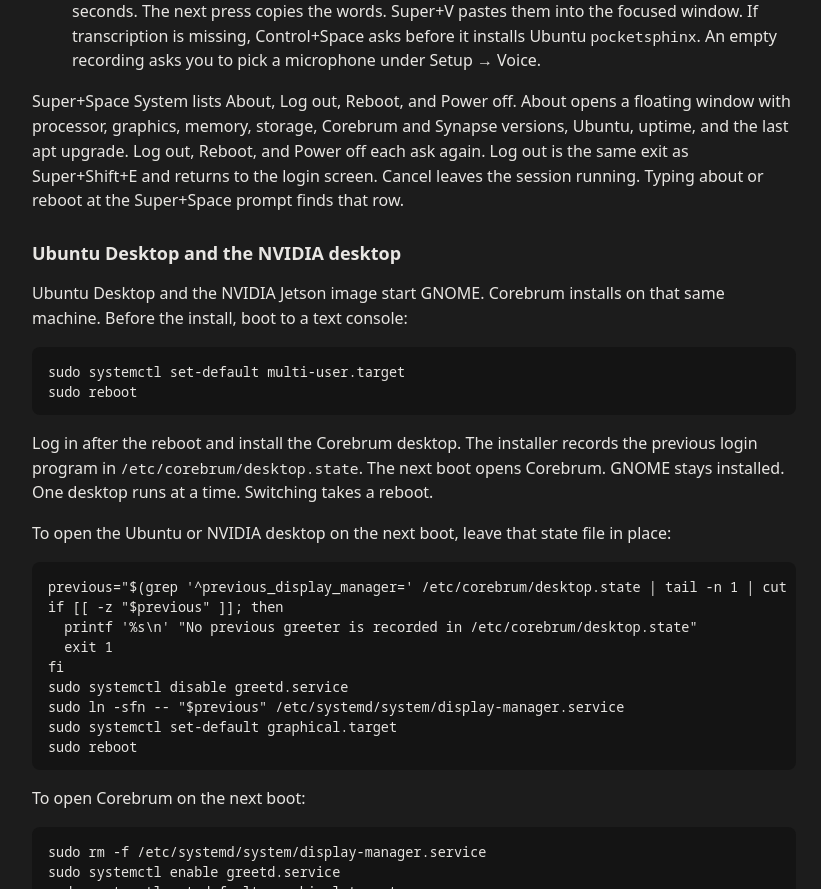
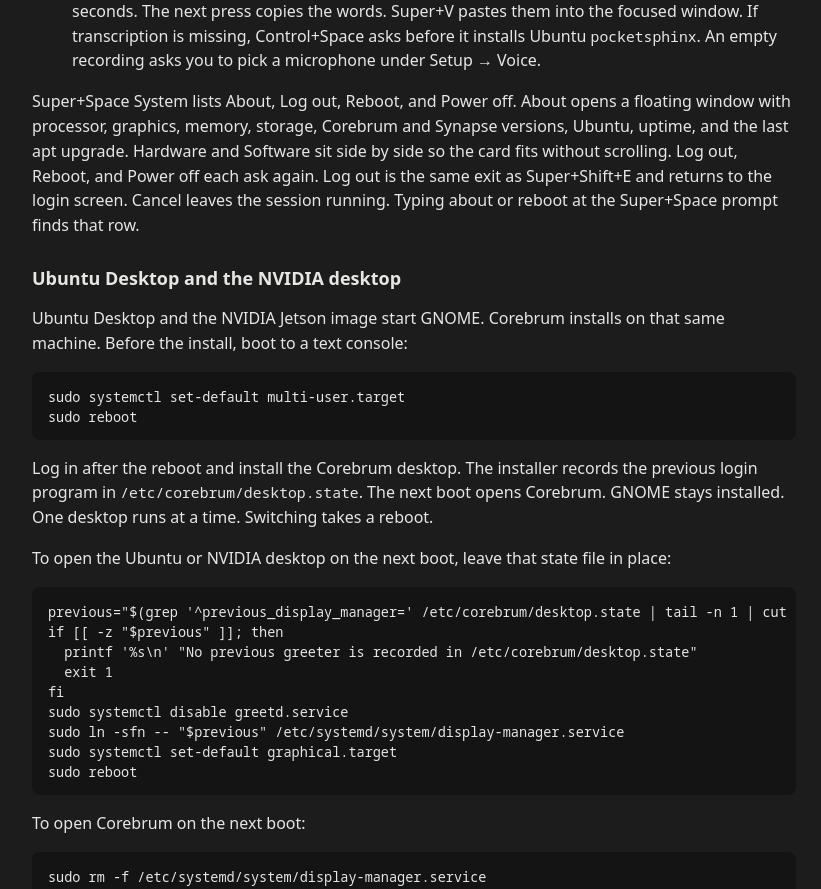
Before and after one commit to Corebrum/corebrum-os, a plain HTML site: page config/getting-started/desktop.html in a window 1280 px wide. Shown: the part 1935-2824 px from the top of the page, without its empty margins (16-837 px from the left). Drawn offline with Linux system fonts and the light colour scheme.

Commit message:
Show About in two columns so the card fits its window.
Hardware sits beside Software with Age centered below. Kitty sizes the
window in cells (120x26) and does not reuse its remembered size, which
had overridden the Sway resize rule. A narrower or shorter window falls
back to one column and drops the banner when needed. See 0138.

Co-Authored-By: Claude Opus 5.5 <noreply@anthropic.com>

```diff
--- a/config/getting-started/desktop.html
+++ b/config/getting-started/desktop.html
@@ -28,7 +28,7 @@
         <li><strong>Remote desktop</strong> shares this screen over VNC. Super+Space Setup then Remote desktop says install until <code>wayvnc</code> is present. Start listens on port 5900 and shows a password. A Mac uses Finder or Screen Sharing with the <code>vnc://</code> address. The Mac window title says Corebrum. Windows uses TigerVNC Viewer with the address and <code>::5900</code>. Linux uses Remmina with the address and <code>:5900</code>. The server does not start at login.</li>
         <li><strong>Transcription</strong> works in any app. Control+Space listens on the chosen microphone for up to 60 seconds. The next press copies the words. Super+V pastes them into the focused window. If transcription is missing, Control+Space asks before it installs Ubuntu <code>pocketsphinx</code>. An empty recording asks you to pick a microphone under Setup → Voice.</li>
       </ul>
-      <p>Super+Space System lists About, Log out, Reboot, and Power off. About opens a floating window with processor, graphics, memory, storage, Corebrum and Synapse versions, Ubuntu, uptime, and the last apt upgrade. Log out, Reboot, and Power off each ask again. Log out is the same exit as Super+Shift+E and returns to the login screen. Cancel leaves the session running. Typing about or reboot at the Super+Space prompt finds that row.</p>
+      <p>Super+Space System lists About, Log out, Reboot, and Power off. About opens a floating window with processor, graphics, memory, storage, Corebrum and Synapse versions, Ubuntu, uptime, and the last apt upgrade. Hardware and Software sit side by side so the card fits without scrolling. Log out, Reboot, and Power off each ask again. Log out is the same exit as Super+Shift+E and returns to the login screen. Cancel leaves the session running. Typing about or reboot at the Super+Space prompt finds that row.</p>
       <h2>Ubuntu Desktop and the NVIDIA desktop</h2>
       <p>Ubuntu Desktop and the NVIDIA Jetson image start GNOME. Corebrum installs on that same machine. Before the install, boot to a text console:</p>
       <pre><code>sudo systemctl set-default multi-user.target
```
Also changed, not shown: 4 other files.
